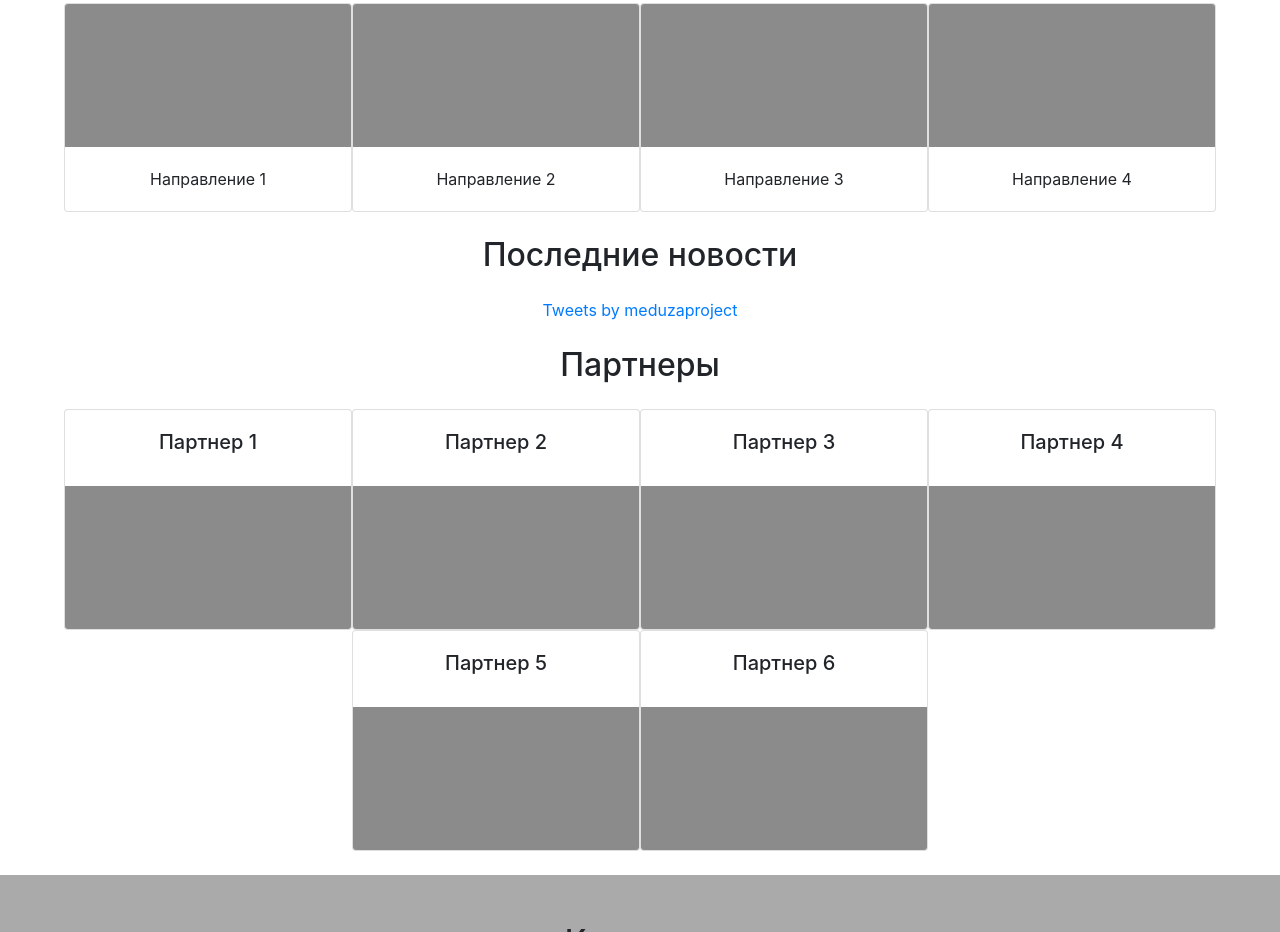
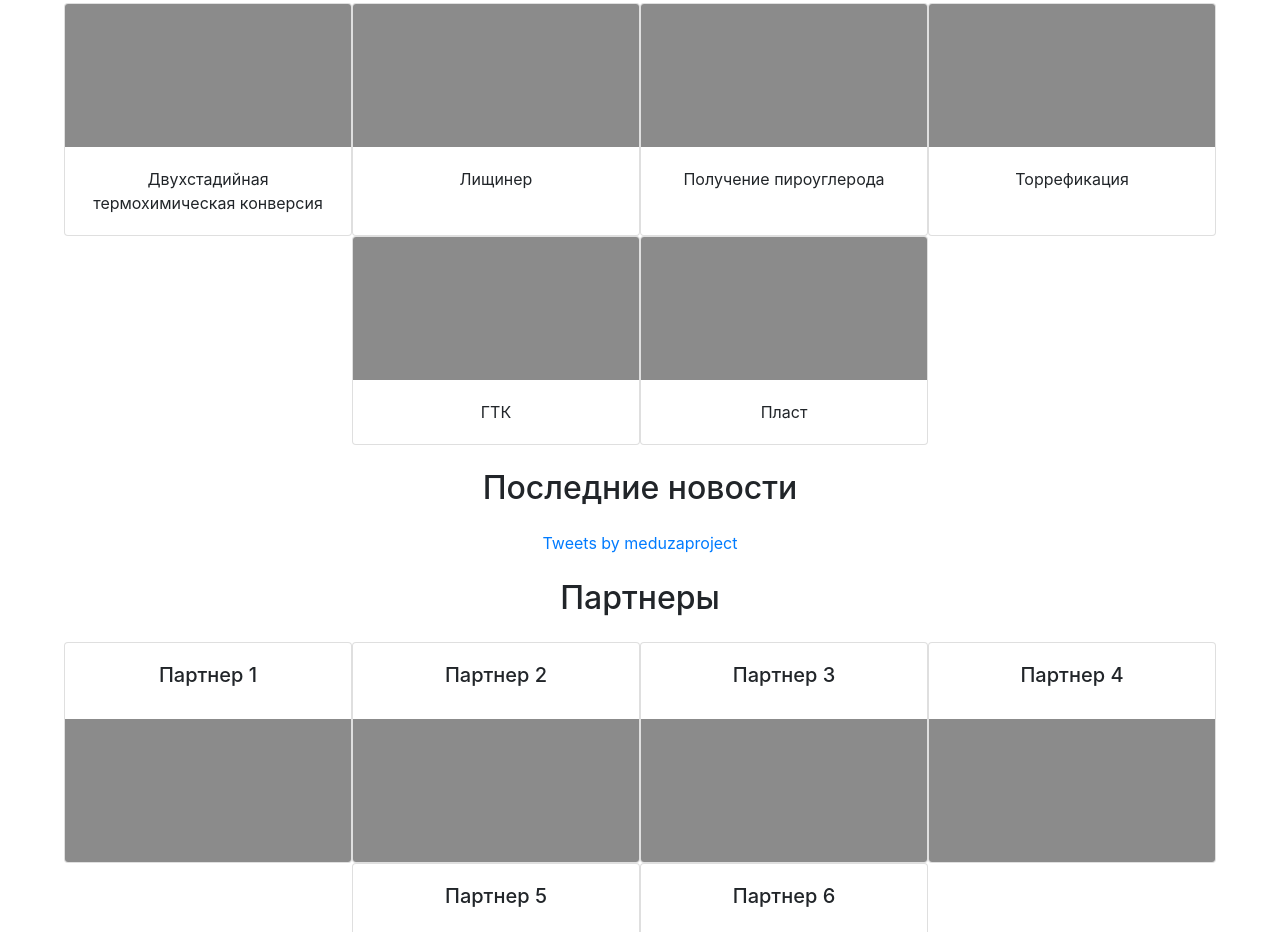
Before and after one commit to distrgen/distrgen.github.io, a plain HTML site: page draft/index.html in a window 1280 px wide. Shown: the part 1090-2022 px from the top of the page. Drawn offline with nearby package versions, Linux system fonts and the light colour scheme.

Commit message:
Change structure of the main page

```diff
--- a/draft/index.html
+++ b/draft/index.html
@@ -12,30 +12,29 @@
 
 </head>
 <body>
-	<!--Меню-->
+	<!-- Меню -->
 	<nav class="navbar fixed-top navbar-expand-lg navbar-light bg-light">
-		<!--Логотип-->
+		<!-- Логотип -->
 		<a class="navbar-brand" href="">
 			<img src="logo.svg" height="40" alt="">
 		</a>
-		<!--/Логотип-->
-		<!--Кнопка меню (Гамбургер)-->
+		<!-- /Логотип -->
+		<!-- Кнопка меню (Гамбургер) -->
 		<button class="navbar-toggler" type="button" data-toggle="collapse" data-target="#navbarSupportedContent" aria-controls="navbarSupportedContent" aria-expanded="false" aria-label="Toggle navigation">
     		<span class="navbar-toggler-icon"></span>
   		</button>
-		<!--/Кнопка меню (Гамбургер)-->
+		<!-- /Кнопка меню (Гамбургер) -->
 		<div class="collapse navbar-collapse" id="navbarSupportedContent">
-			<!--Элементы меню-->
+			<!-- Элементы меню -->
 			<ul class="navbar-nav mx-auto">
 				<li class="nav-item dropdown">
 					<a class="nav-link dropdown-toggle" href="#" id="navbarDropdown" role="button" data-toggle="dropdown" aria-haspopup="true" aria-expanded="false">
 					  О нас
 					</a>
 					<div class="dropdown-menu" aria-labelledby="navbarDropdown">
-						<a class="dropdown-item" href="#">О лаборатории</a>
 						<a class="dropdown-item" href="#">Команда</a>
-						<a class="dropdown-item" href="#">Экспериментальная база</a>
-						<a class="dropdown-item" href="#">Приборный парк</a>
+						<a class="dropdown-item" href="#">Пубкликации</a>
+						<a class="dropdown-item" href="#">СМИ</a>
 					</div>
 				</li>
 				<li class="nav-item dropdown">
@@ -43,14 +42,16 @@
 					  Направления исследований
 					</a>
 					<div class="dropdown-menu bg-light w-100" aria-labelledby="navbarDropdown">
-						<a class="dropdown-item " href="#">Направление 1</a>
-						<a class="dropdown-item" href="#">Направление 2</a>
-						<a class="dropdown-item" href="#">Направление 3</a>
-						<a class="dropdown-item" href="#">Направление 4</a>
+						<a class="dropdown-item " href="#">Двухстадийная термохимическая конверсия</a>
+						<a class="dropdown-item" href="#">Лищинер</a>
+						<a class="dropdown-item" href="#">Получение пироуглерода</a>
+						<a class="dropdown-item" href="#">Торрефикация</a>
+						<a class="dropdown-item" href="#">ГТК</a>
+						<a class="dropdown-item" href="#">Пласт</a>
 					</div>
 				</li>
 				<li class="nav-item">
-					<a class="nav-link" href="index.html">Аналитическая база</a>
+					<a class="nav-link" href="index.html">Приборный парк + аналитическая база</a>
 				</li>
 				<!-- <li class="nav-item active">
 					<a class="nav-link" href="index.html">О нас</a>
@@ -65,12 +66,12 @@
 					<a class="nav-link" href="index.html">Контакты</a>
 				</li>
 			</ul>
-			<!--/Элементы меню-->
+			<!-- /Элементы меню -->
 		</div>
 	</nav>
-	<!--/Меню-->
+	<!-- /Меню -->
 
-	<!--Карусель-->
+	<!-- Карусель -->
 	<!-- <div class="container mt-64px w-100" > -->
 		<div id="carouselExampleIndicators" class="carousel slide" data-ride="carousel">
 		  <ol class="carousel-indicators">
@@ -119,8 +120,9 @@
 		  </a>
 		</div>
 	<!-- </div> -->
-	<!--/Карусель-->
+	<!-- /Карусель -->
 
+	<!-- О нас -->
 	<div class="w-90 mt-4">
 		<h2 class="text-center">
 			О нас
@@ -129,6 +131,9 @@
 			Лаборатория распределенной генерации - это бла-бла-бла-бла-бла-бла-бла-бла-бла-бла-бла-бла-бла-бла-бла-бла-бла-бла-бла-бла-бла-бла-бла-бла-бла-бла-бла-бла-бла-бла-бла-бла-бла-бла-бла-бла-бла-бла-бла-бла-бла-бла-бла-бла-бла-бла-бла-бла-бла-бла-бла-бла-бла-бла-бла-бла-бла-бла-бла-бла-бла-бла-бла-бла-бла-бла-бла-бла-бла-бла-бла-бла-бла-бла-бла-бла-бла-бла-бла-бла-бла-бла-бла-бла-бла-бла-бла-бла-бла-бла-бла-бла-бла-бла-бла-бла-бла-бла-бла-бла-бла-бла-бла-бла-бла-бла-бла-бла-бла-бла-бла-бла-бла-бла-бла-бла-бла-бла-бла-бла-бла-бла-бла-бла-бла-бла-бла-бла-бла-бла-бла-бла-бла-бла-бла-бла-бла-бла-бла-бла-бла-бла-бла-бла-бла-бла-бла-бла-бла-бла-бла-бла-бла-бла-бла-бла-бла-бла-бла-бла-бла-бла-бла-бла-бла-бла-бла-бла-бла-бла-бла-бла-бла-бла-бла-бла-бла-бла-бла-бла-бла-бла-бла-бла-бла-бла-бла-бла-бла-бла-бла-бла-бла-бла-бла-бла-бла-бла-бла-бла-бла-бла-бла-бла-бла-бла-бла-бла-бла-бла-бла-бла-бла-бла-бла-бла-бла-бла-бла-бла-бла-бла-бла-бла-бла-бла-бла-бла-бла-бла-бла-бла-бла-бла-бла-бла-бла-бла-бла-бла-бла-бла-бла-бла-бла-бла-бла-бла-бла-бла-бла-бла-бла-бла-бла-бла-бла-бла-бла-бла-бла-бла-бла-бла-бла-бла-бла-бла-бла-бла-бла-бла-бла-бла-бла-бла-бла-бла-бла-бла-бла-бла-бла-бла-бла-бла-бла-бла-бла-бла-бла-бла-бла-бла.
 		</p>
 	</div>
+	<!-- /О нас -->
+
+	<!-- Наши направления -->
 	<div>
 		<h2 class="text-center mb-4">
 			Наши направления
@@ -138,7 +143,7 @@
 				<img class="card-img-top" src="slide.svg" alt="Направление 1">
 				<div class="card-body text-center">
 					<p class="card-text">
-						Направление 1
+						Двухстадийная термохимическая конверсия
 					</p>
 				</div>
 			</div>
@@ -146,7 +151,7 @@
 				<img class="card-img-top" src="slide.svg" alt="Направление 1">
 				<div class="card-body text-center">
 					<p class="card-text">
-						Направление 2
+						Лищинер
 					</p>
 				</div>
 			</div>
@@ -154,7 +159,7 @@
 				<img class="card-img-top" src="slide.svg" alt="Направление 1">
 				<div class="card-body text-center">
 					<p class="card-text">
-						Направление 3
+						Получение пироуглерода
 					</p>
 				</div>
 			</div>
@@ -162,13 +167,31 @@
 				<img class="card-img-top" src="slide.svg" alt="Направление 1">
 				<div class="card-body text-center">
 					<p class="card-text">
-						Направление 4
+						Торрефикация
+					</p>
+				</div>
+			</div>
+			<div class="card" style="width: 18rem;">
+				<img class="card-img-top" src="slide.svg" alt="Направление 1">
+				<div class="card-body text-center">
+					<p class="card-text">
+						ГТК
+					</p>
+				</div>
+			</div>
+			<div class="card" style="width: 18rem;">
+				<img class="card-img-top" src="slide.svg" alt="Направление 1">
+				<div class="card-body text-center">
+					<p class="card-text">
+						Пласт
 					</p>
 				</div>
 			</div>
 		</div>
 	</div>
+	<!--/ Наши направления -->
 
+	<!-- Последние новости -->
 	<div>
 		<h2 class="text-center my-4">
 			Последние новости
@@ -177,6 +200,9 @@
 			<a class="twitter-timeline" data-width="400" data-height="400" data-theme="light" data-chrome="transparent noborders  noheader nofooter" href="https://twitter.com/meduzaproject?ref_src=twsrc%5Etfw">Tweets by meduzaproject</a> <script async src="https://platform.twitter.com/widgets.js" charset="utf-8"></script>
 		</div>
 	</div>
+	<!-- /Последние новости -->
+
+	<!-- Партнеры -->
 	<div class="mb-4">
 		<h2 class="text-center my-4">
 			Партнеры
@@ -186,40 +212,43 @@
 				<div class="card-body text-center">
 					<h5 class="card-title">Партнер 1</h5>
 				</div>
-				<img class="card-img-bottom" src="slide.svg" alt="Парнер 1">
+				<img class="card-img-bottom" src="slide.svg" alt="Партнер 1">
 			</div>
 			<div class="card" style="width: 18rem;">
 				<div class="card-body text-center">
 					<h5 class="card-title">Партнер 2</h5>
 				</div>
-				<img class="card-img-bottom" src="slide.svg" alt="Парнер 1">
+				<img class="card-img-bottom" src="slide.svg" alt="Партнер 2">
 			</div>
 			<div class="card" style="width: 18rem;">
 				<div class="card-body text-center">
 					<h5 class="card-title">Партнер 3</h5>
 				</div>
-				<img class="card-img-bottom" src="slide.svg" alt="Парнер 1">
+				<img class="card-img-bottom" src="slide.svg" alt="Партнер 3">
 			</div>
 			<div class="card" style="width: 18rem;">
 				<div class="card-body text-center">
 					<h5 class="card-title">Партнер 4</h5>
 				</div>
-				<img class="card-img-bottom" src="slide.svg" alt="Парнер 1">
+				<img class="card-img-bottom" src="slide.svg" alt="Партнер 4">
 			</div>
 			<div class="card" style="width: 18rem;">
 				<div class="card-body text-center">
 					<h5 class="card-title">Партнер 5</h5>
 				</div>
-				<img class="card-img-bottom" src="slide.svg" alt="Парнер 1">
+				<img class="card-img-bottom" src="slide.svg" alt="Партнер 5">
 			</div>
 			<div class="card" style="width: 18rem;">
 				<div class="card-body text-center">
 					<h5 class="card-title">Партнер 6</h5>
 				</div>
-				<img class="card-img-bottom" src="slide.svg" alt="Парнер 1">
+				<img class="card-img-bottom" src="slide.svg" alt="Партнер 6">
 			</div>
 		</div>
 	</div>
+	<!-- /Партнеры -->
+
+	<!-- Контакты -->
 	<div style="background: #aaaaaa" class="py-4">
 		<h2 class="text-center my-4">
 			Контакты
@@ -256,6 +285,9 @@
 			</div>
 		</div>
 	</div>
+	<!-- /Контакты -->
+
+
 	<!--Javascript for bootstrap-->
 	<script src="https://code.jquery.com/jquery-3.2.1.slim.min.js" integrity="sha384-KJ3o2DKtIkvYIK3UENzmM7KCkRr/rE9/Qpg6aAZGJwFDMVNA/GpGFF93hXpG5KkN" crossorigin="anonymous"></script>
 	<script src="https://cdnjs.cloudflare.com/ajax/libs/popper.js/1.12.9/umd/popper.min.js" integrity="sha384-ApNbgh9B+Y1QKtv3Rn7W3mgPxhU9K/ScQsAP7hUibX39j7fakFPskvXusvfa0b4Q" crossorigin="anonymous"></script>
```
